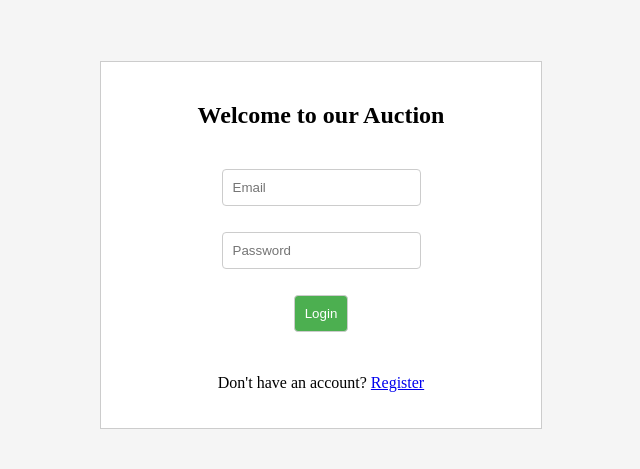
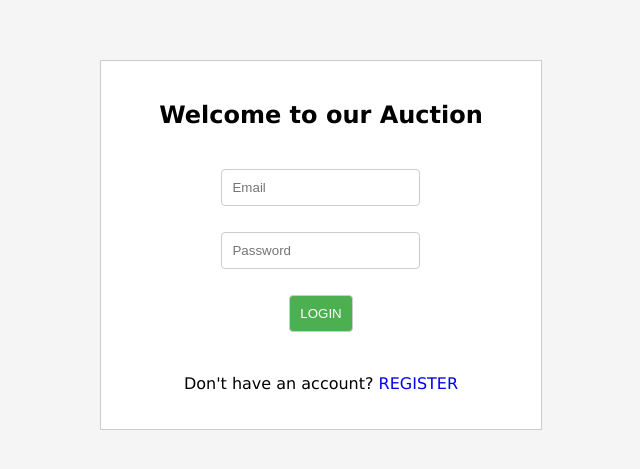
Before and after one commit to 4N1Z/auction-website, a website: page login.html in a window 1280 px wide. Shown: the part 155-624 px from the top of the page, without its empty margins (319-959 px from the left). Drawn offline with Linux system fonts and the light colour scheme; no server answers.

Commit message:
login done

```diff
--- a/css/login.css
+++ b/css/login.css
@@ -6,6 +6,7 @@ body {
     height: 100vh;
     margin: 0;
     background-color: #f5f5f5;
+    font-family: 'Lucida Sans', 'Lucida Sans Regular', 'Lucida Grande', 'Lucida Sans Unicode', Geneva, Verdana, sans-serif;
   }
 /*
 #login_form{
@@ -51,6 +52,10 @@ button{
   #form_content_container {
     margin-top: 20px;
   }
+  .regDesign{
+    display: flex;
+    flex-direction: column;
+  }
 
   /* input[type="text"],
   input[type="email"],
@@ -74,12 +79,20 @@ button{
     border-radius: 4px;
   }
 
-  button {
+button {
     background-color: #4caf50;
     color: #fff;
     cursor: pointer;
+    text-decoration: none;
+    text-transform: uppercase;
+
+
   }
+  a{
+    text-decoration: none;
+    text-transform: uppercase;
 
+  }
   p {
     text-align: center;
   }
--- a/login.html
+++ b/login.html
@@ -25,12 +25,16 @@
           </div>
 
           <div id="register_form" style="display: none;">
+            <div class="regDesign">
+
+
             <!-- Register form elements -->
             <input type="text" id="register_full_name" placeholder="Full name">
             <input type="email" id="register_email" placeholder="Email">
             <input type="password" id="register_password" placeholder="New Password">
             <button onclick="register()">Register</button>
             <p>Already have an account? <a id="login_btn" href="javascript:void(0);" onclick="toggleForm()">Login</a></p>
+          </div>
           </div>
         </div>
       </div>
```
